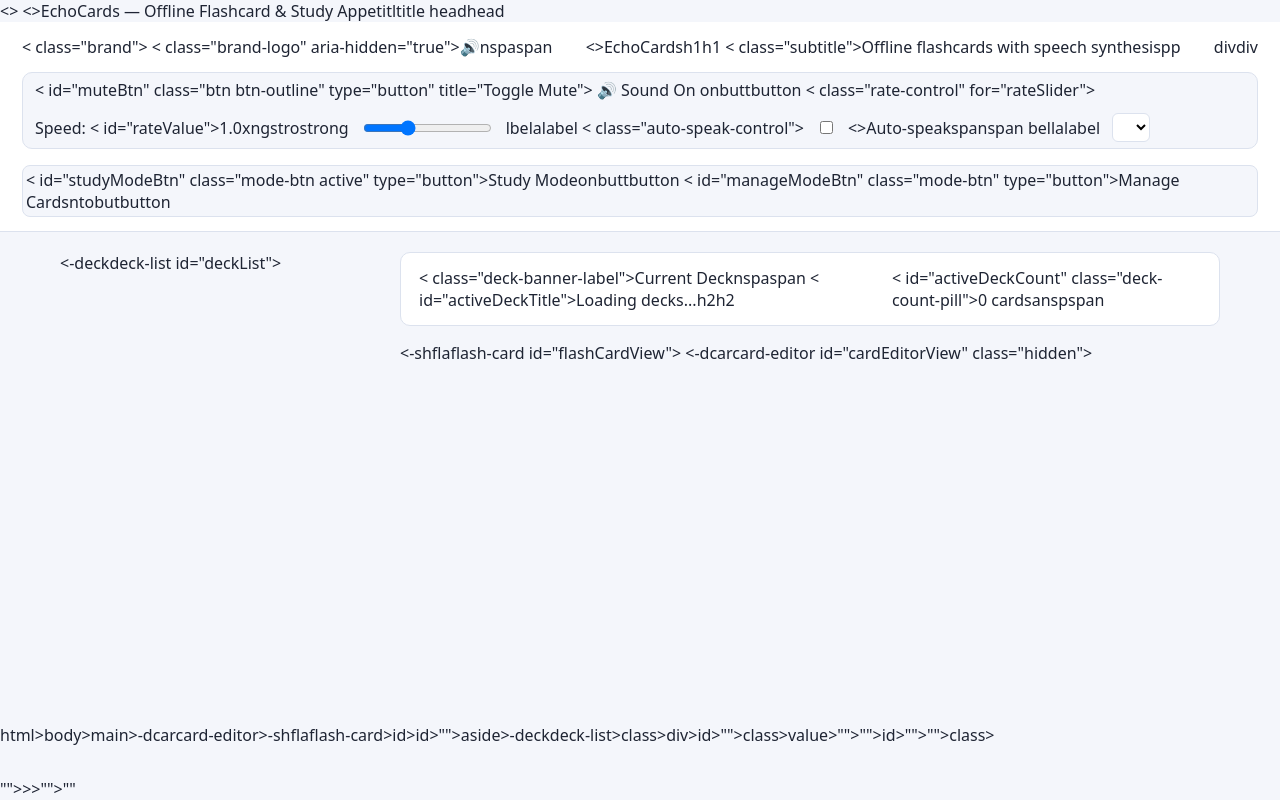
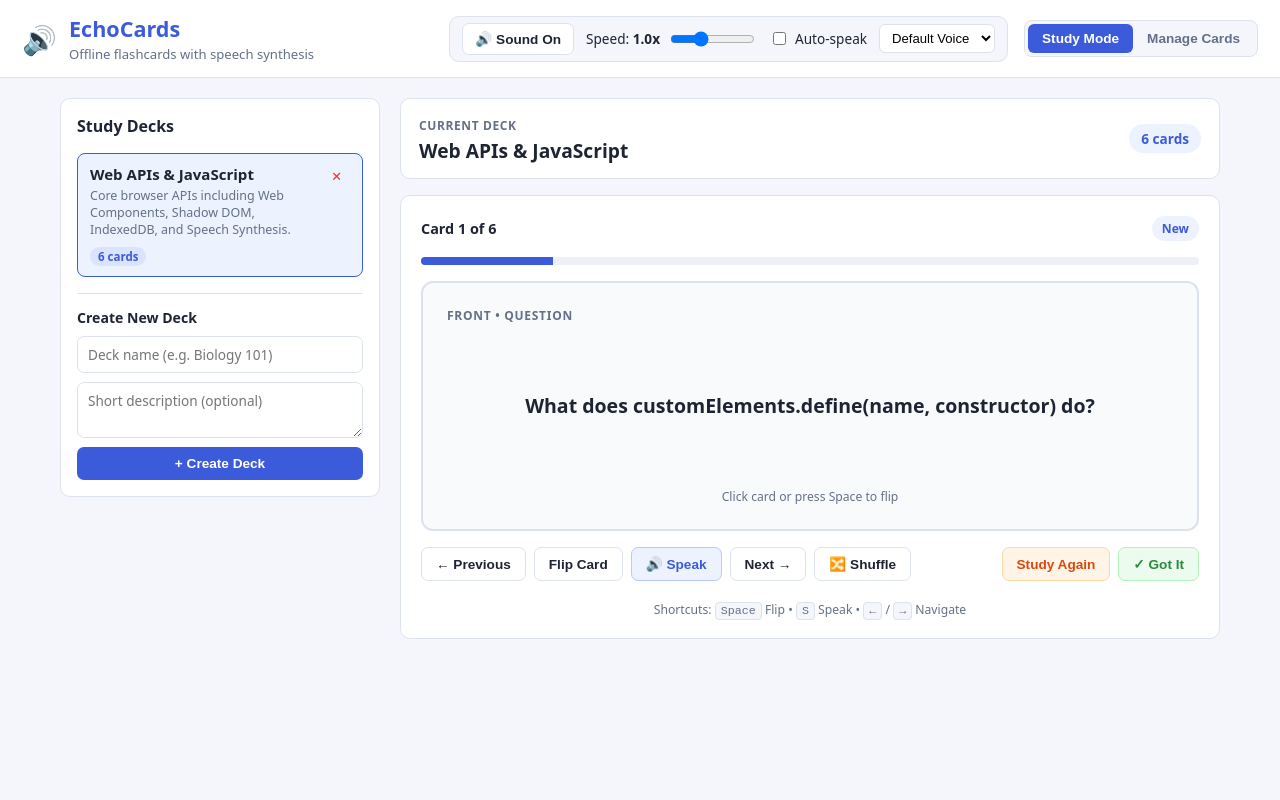
Before and after one commit to Yassin-Esmat-Elbauomy/echocards, a plain HTML site: page index.html in a window 1280 px wide. Drawn offline with Linux system fonts and the light colour scheme.

Commit message:
fix html tag typos in index.html

```diff
--- a/index.html
+++ b/index.html
@@ -1,69 +1,68 @@
 <!DOCTYPE html>
 <html lang="en">
-<>
+<head>
   <meta charset="UTF-8" />
   <meta name="viewport" content="width=device-width, initial-scale=1.0" />
-  <>EchoCards — Offline Flashcard & Study App</>etitltitle
+  <title>EchoCards — Offline Flashcard & Study App</title>
   <link rel="stylesheet" href="styles.css" />
-</>headhead
+</head>
 <body>
   <header class="app-header">
-    < class="brand">
-      < class="brand-logo" aria-hidden="true">🔊</>nspaspan
+    <div class="brand">
+      <span class="brand-logo" aria-hidden="true">🔊</span>
       <div>
-        <>EchoCards</>h1h1
-        < class="subtitle">Offline flashcards with speech synthesis</>pp
+        <h1>EchoCards</h1>
+        <p class="subtitle">Offline flashcards with speech synthesis</p>
       </div>
-    </>divdiv
+    </div>
 
     <div class="header-controls">
       <div class="tts-bar" aria-label="Text to speech controls">
-        < id="muteBtn" class="btn btn-outline" type="button" title="Toggle Mute">
+        <button id="muteBtn" class="btn btn-outline" type="button" title="Toggle Mute">
           🔊 Sound On
-        </>onbuttbutton
+        </button>
 
-        < class="rate-control" for="rateSlider">
-          <span>Speed: < id="rateValue">1.0x</>ngstrostrong</span>
+        <label class="rate-control" for="rateSlider">
+          <span>Speed: <strong id="rateValue">1.0x</strong></span>
           <input id="rateSlider" type="range" min="0.5" max="2.0" step="0.1" value="1.0" />
-        </>lbelalabel
+        </label>
 
-        < class="auto-speak-control">
+        <label class="auto-speak-control">
           <input id="autoSpeakToggle" type="checkbox" />
-          <>Auto-speak</>spanspan
-        </>bellalabel
+          <span>Auto-speak</span>
+        </label>
 
         <select id="voiceSelect" class="voice-select" aria-label="Select speech voice">
-          < value="">Default Voice</>niooptoption
+          <option value="">Default Voice</option>
         </select>
       </div>
 
       <div class="mode-switcher" role="group" aria-label="View mode">
-        < id="studyModeBtn" class="mode-btn active" type="button">Study Mode</>onbuttbutton
-        < id="manageModeBtn" class="mode-btn" type="button">Manage Cards</>ntobutbutton
+        <button id="studyModeBtn" class="mode-btn active" type="button">Study Mode</button>
+        <button id="manageModeBtn" class="mode-btn" type="button">Manage Cards</button>
       </div>
     </div>
   </header>
 
   <main class="app-layout">
     <aside class="sidebar">
-      <-deckdeck-list id="deckList"></list>
+      <deck-list id="deckList"></deck-list>
     </aside>
 
     <section class="workspace">
       <div id="activeDeckBanner" class="deck-banner">
         <div>
-          < class="deck-banner-label">Current Deck</>nspaspan
-          < id="activeDeckTitle">Loading decks...</>h2h2
+          <span class="deck-banner-label">Current Deck</span>
+          <h2 id="activeDeckTitle">Loading decks...</h2>
         </div>
-        < id="activeDeckCount" class="deck-count-pill">0 cards</>anspspan
+        <span id="activeDeckCount" class="deck-count-pill">0 cards</span>
       </div>
 
-      <-shflaflash-card id="flashCardView"></card>
-      <-dcarcard-editor id="cardEditorView" class="hidden"></editor>
+      <flash-card id="flashCardView"></flash-card>
+      <card-editor id="cardEditorView" class="hidden"></card-editor>
     </section>
   </main>
 
   <script type="module" src="js/main.js"></script>
 </body>
 </html>
-html>body></script>main>-dcarcard-editor></card-editor>-shflaflash-card></flash-card>id></span>id></h2>""></span></div></section>aside>-deckdeck-list></deck-list></aside></main>class>div>id></button>""></button></div>class>value></option></select>""></span></label>"">id></strong></span></label>""></button></div>"">class></p>""></h1></div>></span></div></header></body>>""></div></title></head></html>""
```
